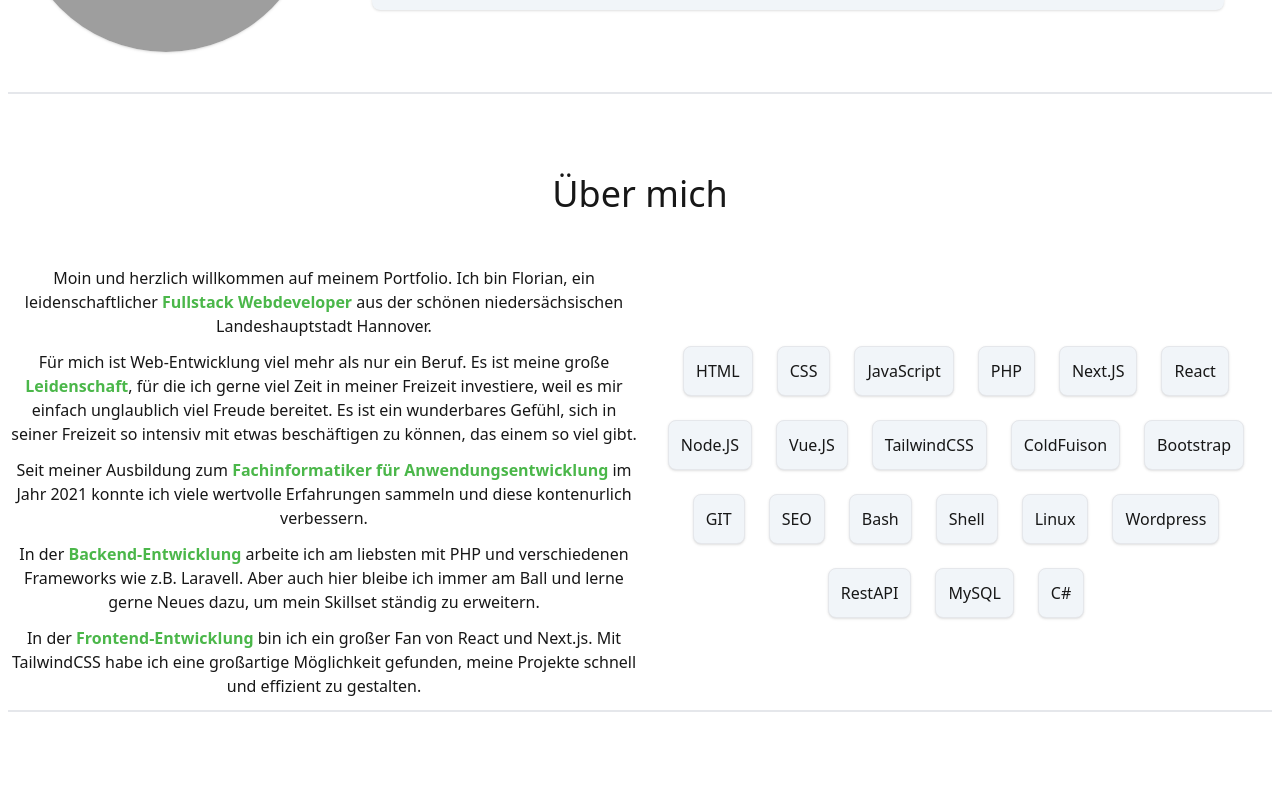
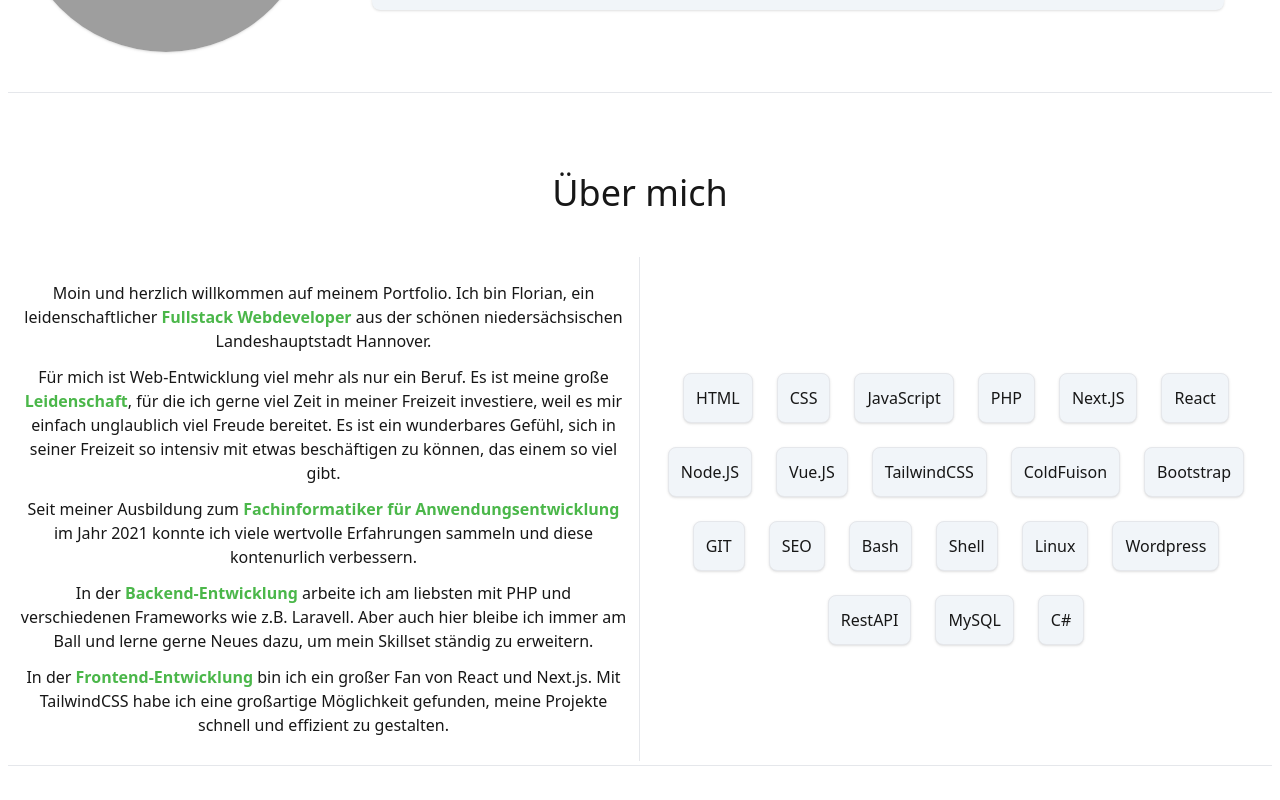
Before and after one commit to pelidigatto/portfolio_v2, a Next.js app: page / in a window 1280 px wide. Shown: the part 552-1352 px from the top of the page. Before the commit the page ends 1308 px from the top, so only its background shows below. Built offline with nearby package versions, Linux system fonts and the light colour scheme; grey boxes are pictures that could not be loaded.

Commit message:
Refactor homepage layout by removing unnecessary border styles for improved design consistency

```diff
--- a/app/page.tsx
+++ b/app/page.tsx
@@ -3,7 +3,7 @@ import Image from "next/image";
 export default function Home() {
   return (
       <>
-        <div className="flex justify-center items-center  border-b-2 my-10">
+        <div className="flex justify-center items-center  border-b my-10">
           <div className="grid grid-cols-12 items-center justify-center">
             <div className="col-span-12 my-10">
               <div className="text-2xl md:text-4xl font-thin text-center">
@@ -28,14 +28,14 @@ export default function Home() {
           </div>
         </div>
 
-        <div className="flex justify-center items-center  border-b-2 my-10">
+        <div className="flex justify-center items-center  border-b my-10">
           <div className="grid grid-cols-12 items-center justify-center">
             <div className="col-span-12 my-10">
               <div className="text-2xl md:text-4xl font-thin text-center">
                 <h2>Über mich</h2>
               </div>
             </div>
-            <div className="col-span-12 md:col-span-6">
+            <div className="col-span-12 md:col-span-6  p-3 border-0 md:border-e my-1">
               <div className="font-thin text-center">
                 <p className="my-3">
                   Moin und herzlich willkommen auf meinem Portfolio.
```
